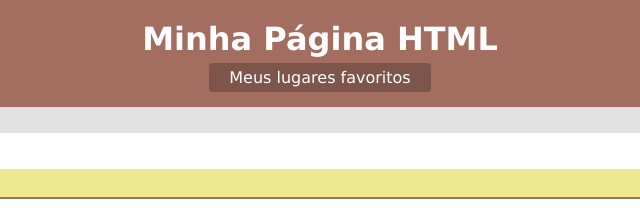
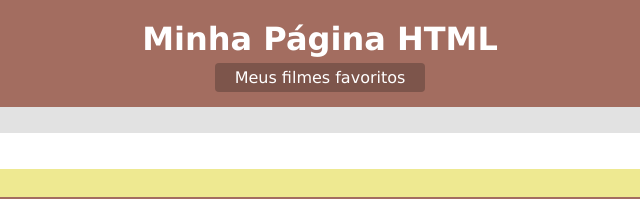
Before and after one commit to fernandareboucas/notas-estudos, a plain HTML site: page index.html in a window 1280 px wide. Shown: the top 216 px of the page, 320-960 px from the left. Drawn offline with Linux system fonts and the light colour scheme.

Commit message:
iniciei uma alteração na página

```diff
--- a/index.html
+++ b/index.html
@@ -12,7 +12,7 @@
     <header>
         <h1>Minha Página HTML </h1>
         <nav>
-            <a href="./outrapg.html">Meus lugares favoritos</a>
+            <a href="file:///C:/Users/maria61117646/Documents/aulas-renan/exercicio1.html">Meus filmes favoritos</a>
         </nav>
     </header>
 
```
